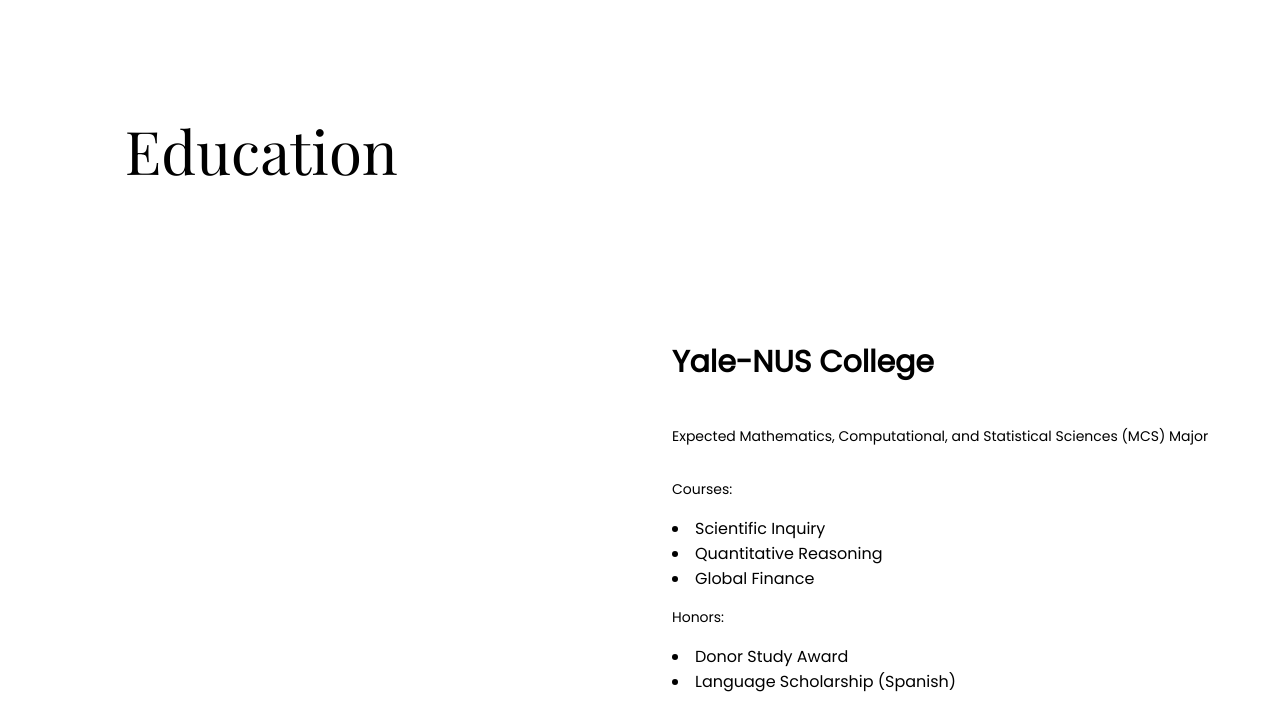
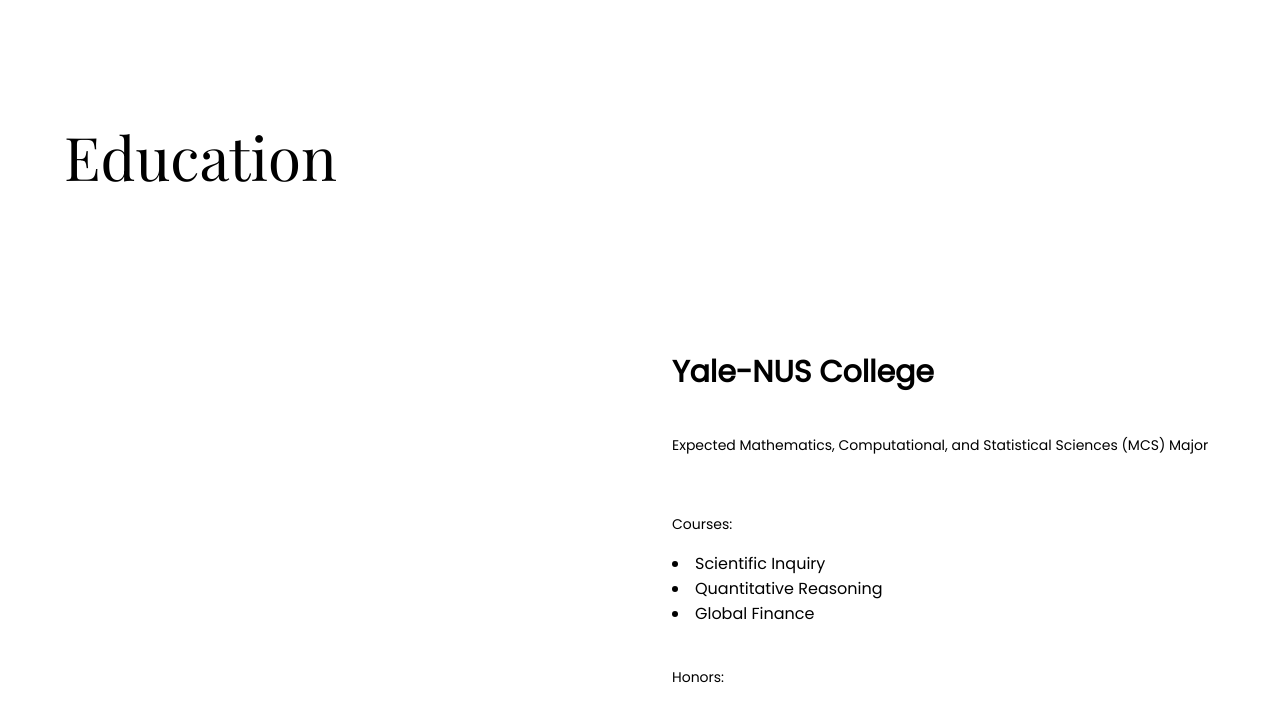
Before and after one commit to ahn-yejin/ahn-yejin.github.io, a plain HTML site: page education.html in a window 1280 px wide. Shown: the part 52-753 px from the top of the page. Drawn offline with nearby package versions, Linux system fonts and the light colour scheme.

Commit message:
Update education.html

````diff
--- a/education.html
+++ b/education.html
@@ -29,38 +29,50 @@
   		<a href="https://www.youtube.com/channel/UCjdz5Bz6O4fMgPIsh7UvxPQ"><i class="fa-brands fa-youtube fa-xl"></i></a></li>
 	</nav>
 
-	<div id = "education">
-		<h1>Education</h1>
+	<div>
+		<h1 id="titles">Education</h1>
+	</div>
+
+	<div id="education">
+		<p></p><p></p><p></p><p></p><br><br><br><br><br>
 		<h2>Yale-NUS College</h2>
-		<p>Expected Mathematics, Computational, and Statistical Sciences (MCS) Major</p>
+		<p>Expected Mathematics, Computational, and Statistical Sciences (MCS) Major</p><br><br>
 		   <p>Courses:</p>
 		   <li>Scientific Inquiry</li>
 		   <li>Quantitative Reasoning</li>
-		   <li>Global Finance</li>
+		   <li>Global Finance</li><br>
 
-		   <p>Honors:</p>
+		   <p>Honors:</p><br>
 		   <li>Donor Study Award</li>
 		   <li>Language Scholarship (Spanish)</li>
 
+
 		<h2>Yale University</h2>
-		<p>Summer Institue in Bioethics</p>
-		<p>Courses: </p>
+		<p>Summer Institue in Bioethics</p><br><br>
+		<p>Courses: </p><br>
 		    <li>Psychiatry Ethics</li>
 		    <li>Clinical Ethics</li>
 		 	<li>Emergency Medicine Ethics</li>
 
+
 			<h2 id="open-btn">Certifications</h2>
+			<!--
    		 	<div id="popup-container">
    		 	<div id="close-btn"><span>&#215</span></div>
    		 	<iframe src="certs.pdf"></iframe>
    		 	</div>
+   		 ```-->
 
-		   <p>Issued by Duke University and University of Michigan via Coursera<br>
+		   <p>Issued by Duke University and University of Michigan via Coursera<br><br>
+		   <li>Business Metrics for Data-Driven Companies</li>
 		   <li>Programming for Everybody (Getting Started with Python)</li>
 		   <li>Python Data Structures</li>
 		   <li>Introduction to HTML5</li>
+		   <li>Interactivity with JavaScript</li>
 		   </p>
+	</div>
 
+		   <!--
 			<script language="javascript" type="text/javascript">
   			$(document).ready(function() {
    		 		$('#open-btn').click(function(){
@@ -72,11 +84,10 @@
    			 })
   			})
 			</script>
+			-->
 
-		<br><br><br>
+		<br><br>
 		<hr/>
-	</div>
-
 	<footer>
 		<br>
   		<div>
````
